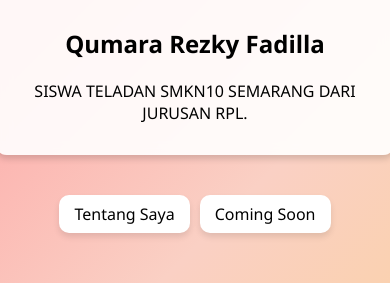
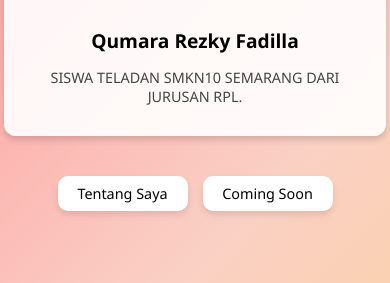
Before and after one commit to KumarSukaCoding/Perkenalan-Diri, a plain HTML site: page index.html in a window 390 px wide. Shown: the part 174-457 px from the top of the page. Drawn offline with Linux system fonts and the light colour scheme.

Commit message:
Update index.html

```diff
--- a/index.html
+++ b/index.html
@@ -14,11 +14,12 @@
       /* Sunset gradient 🌅 */
       background: linear-gradient(135deg, #ff9a9e, #fad0c4, #fad390);
       min-height: 100vh;
+      padding: 10px;
     }
 
     .card {
       text-align: center;
-      background: rgba(255, 255, 255, 0.9); /* sedikit transparan */
+      background: rgba(255, 255, 255, 0.9); /* efek transparan */
       padding: 20px;
       margin: 20px;
       border-radius: 12px;
@@ -37,6 +38,16 @@
       margin-bottom: 15px;
     }
 
+    .card h2 {
+      font-size: clamp(1.2rem, 2.5vw, 1.6rem); /* responsif */
+      margin: 10px 0 6px;
+    }
+
+    .card p {
+      font-size: clamp(0.9rem, 2vw, 1rem); /* responsif */
+      color: #444;
+    }
+
     nav ul {
       list-style: none;
       padding: 0;
@@ -44,6 +55,7 @@
       display: flex;
       justify-content: center;
       gap: 15px;
+      flex-wrap: wrap; /* biar rapi di HP */
     }
 
     nav ul li {
@@ -60,7 +72,7 @@
     nav ul li:hover {
       transform: translateY(-3px);
       box-shadow: 0 6px 12px rgba(0,0,0,0.2);
-      background: linear-gradient(45deg, #ff6a00, #ee0979); /* gradasi hover tombol */
+      background: linear-gradient(45deg, #ff6a00, #ee0979); /* gradasi hover */
     }
 
     nav ul li:hover a {
@@ -73,6 +85,7 @@
       font-weight: 500;
       display: block;
       transition: color 0.3s ease;
+      font-size: clamp(0.9rem, 2vw, 1rem); /* responsif */
     }
 
     /* Responsive untuk layar kecil */
@@ -85,11 +98,6 @@
       .card img {
         width: 120px;
         height: 120px;
-      }
-
-      nav ul {
-        flex-wrap: wrap;
-        gap: 10px;
       }
 
       nav ul li {
```
